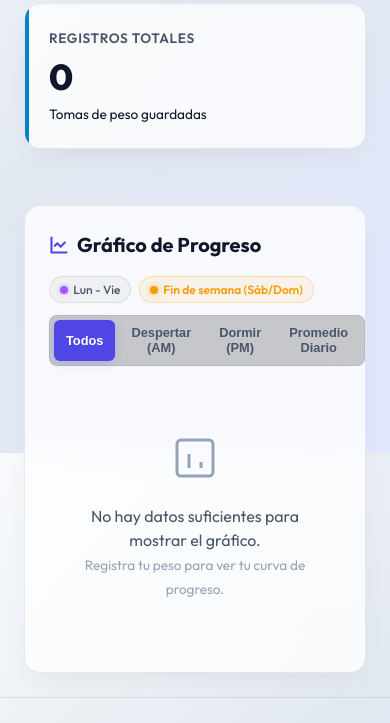
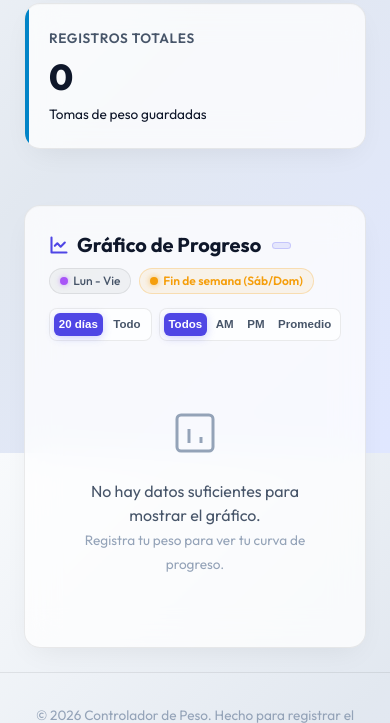
Before and after one commit to victoredier/weight-tracker, a Flask app: page / in a window 390 px wide. Shown: the part 1235-1958 px from the top of the page. Run offline with Flask 3, Linux system fonts and the light colour scheme; a user stored in the database is signed in; tables that the repository leaves empty hold one stand-in row (values such as "Sample post"); grey boxes marked "Sample" are stand-in pictures.

Commit message:
feat: mostrar registros de últimos 20 días por defecto en gráfica y opción de histórico completo

```diff
--- a/static/css/style.css
+++ b/static/css/style.css
@@ -1094,11 +1094,63 @@ footer {
     margin-top: auto;
 }
 
+/* Chart header & controls */
+.chart-header {
+    display: flex;
+    justify-content: space-between;
+    align-items: flex-start;
+    margin-bottom: 1.25rem;
+    flex-wrap: wrap;
+    gap: 0.85rem;
+}
+
+.chart-title-section {
+    display: flex;
+    flex-direction: column;
+    gap: 0.45rem;
+}
+
+.chart-title-row {
+    display: flex;
+    align-items: center;
+    gap: 0.65rem;
+    flex-wrap: wrap;
+}
+
+.chart-title {
+    font-size: 1.25rem;
+    font-weight: 700;
+    display: flex;
+    align-items: center;
+    gap: 0.5rem;
+    margin: 0;
+}
+
+.chart-count-badge {
+    font-size: 0.72rem;
+    font-weight: 600;
+    color: var(--color-primary);
+    background: rgba(99, 102, 241, 0.12);
+    border: 1px solid rgba(99, 102, 241, 0.25);
+    padding: 0.15rem 0.55rem;
+    border-radius: 9999px;
+    letter-spacing: 0.01em;
+    user-select: none;
+    transition: all var(--transition-fast);
+}
+
+.chart-controls {
+    display: flex;
+    align-items: center;
+    gap: 0.5rem;
+    flex-wrap: wrap;
+}
+
 /* Chart filter buttons styling */
 .chart-filter-group {
     display: flex;
     gap: 0.25rem;
-    background: rgba(0, 0, 0, 0.2);
+    background: var(--input-bg);
     padding: 0.25rem;
     border-radius: 8px;
     border: 1px solid var(--card-border);
@@ -1108,12 +1160,16 @@ footer {
     background: none;
     border: none;
     color: var(--text-secondary);
-    padding: 0.35rem 0.75rem;
+    padding: 0.35rem 0.7rem;
     font-size: 0.8rem;
     font-weight: 600;
     border-radius: 6px;
     cursor: pointer;
     transition: all var(--transition-fast);
+    display: inline-flex;
+    align-items: center;
+    justify-content: center;
+    white-space: nowrap;
 }
 
 .chart-filter-btn:hover {
@@ -1125,6 +1181,49 @@ footer {
     color: white;
     background: var(--color-primary);
     box-shadow: 0 2px 8px rgba(99, 102, 241, 0.3);
+}
+
+/* Responsive button text for compact screens */
+.btn-text-mobile {
+    display: none;
+}
+
+@media (max-width: 640px) {
+    .btn-text-desktop {
+        display: none;
+    }
+    .btn-text-mobile {
+        display: inline;
+    }
+    .chart-controls {
+        width: 100%;
+        gap: 0.4rem;
+    }
+    .chart-range-group,
+    .chart-mode-group {
+        flex: 1;
+    }
+    .chart-filter-btn {
+        flex: 1;
+        padding: 0.35rem 0.3rem;
+        font-size: 0.72rem;
+    }
+}
+
+/* Chart contextual empty state overlay */
+.chart-empty-state {
+    position: absolute;
+    inset: 0;
+    display: flex;
+    flex-direction: column;
+    align-items: center;
+    justify-content: center;
+    background: var(--card-bg);
+    backdrop-filter: blur(6px);
+    border-radius: 8px;
+    z-index: 10;
+    text-align: center;
+    padding: 1.5rem;
 }
 
 /* Chart Legend Badges */
--- a/static/js/main.js
+++ b/static/js/main.js
@@ -179,11 +179,29 @@ function setupWeightChart() {
         return `${labelPrefix}${weight.toFixed(1)} kg (${dateFormatted}, ${timeFormatted})${weekendTag}`;
     }
 
+    // Filter state: default to 20 days and all measurement times
+    let currentRange = '20d';
+    let currentFilter = 'all';
+
+    // Calculate cutoff date for range (daysAgo at 00:00:00)
+    function getCutoffDate(daysAgo) {
+        const now = new Date();
+        return new Date(now.getFullYear(), now.getMonth(), now.getDate() - daysAgo, 0, 0, 0, 0);
+    }
+
     // Process and filter data with weekend metadata
     let currentFilteredData = [];
-    function getFilteredData(filterType) {
+    function getFilteredData(filterType, rangeType) {
+        // 1. Filter by range
+        let rangeData = chartData;
+        if (rangeType === '20d') {
+            const cutoff = getCutoffDate(20);
+            rangeData = chartData.filter(d => parseDate(d.date) >= cutoff);
+        }
+
+        // 2. Filter by mode (all, am, pm, average)
         if (filterType === 'all') {
-            return chartData.map(d => {
+            return rangeData.map(d => {
                 const dateObj = parseDate(d.date);
                 return {
                     weight: d.weight,
@@ -195,7 +213,7 @@ function setupWeightChart() {
                 };
             });
         } else if (filterType === 'am') {
-            return chartData
+            return rangeData
                 .filter(d => {
                     const hour = parseDate(d.date).getHours();
                     return hour < 12;
@@ -212,7 +230,7 @@ function setupWeightChart() {
                     };
                 });
         } else if (filterType === 'pm') {
-            return chartData
+            return rangeData
                 .filter(d => {
                     const hour = parseDate(d.date).getHours();
                     return hour >= 12;
@@ -230,7 +248,7 @@ function setupWeightChart() {
                 });
         } else if (filterType === 'average') {
             const groups = {};
-            chartData.forEach(d => {
+            rangeData.forEach(d => {
                 const dateKey = d.date.split(' ')[0]; // 'YYYY-MM-DD'
                 if (!groups[dateKey]) {
                     groups[dateKey] = [];
@@ -260,17 +278,41 @@ function setupWeightChart() {
         return [];
     }
 
-    // Default to 'all' filter initially
-    currentFilteredData = getFilteredData('all');
+    // Fallback: If user has records but none in the last 20 days,
+    // activate 'all' so they don't see an empty chart on first load
+    const hasLogsInLast20Days = chartData.some(d => parseDate(d.date) >= getCutoffDate(20));
+    if (!hasLogsInLast20Days && chartData.length > 0) {
+        currentRange = 'all';
+        const range20Btn = document.getElementById('range-20d');
+        const rangeAllBtn = document.getElementById('range-all');
+        if (range20Btn && rangeAllBtn) {
+            range20Btn.classList.remove('active');
+            rangeAllBtn.classList.add('active');
+        }
+    }
+
+    // Default filtered data
+    currentFilteredData = getFilteredData(currentFilter, currentRange);
+
+    // Helper to update count badge
+    function updateCountBadge() {
+        const countBadge = document.getElementById('chart-count-badge');
+        if (countBadge) {
+            const count = currentFilteredData.length;
+            countBadge.textContent = `${count} ${count === 1 ? 'registro' : 'registros'}`;
+        }
+    }
+    updateCountBadge();
 
     // Helper to apply dataset styling (weekend amber vs weekday purple)
     function applyDatasetStyles(dataset, dataList) {
         dataset.data = dataList.map(d => d.weight);
         dataset.pointBackgroundColor = dataList.map(d => d.isWeekend ? '#f59e0b' : '#a855f7');
         dataset.pointBorderColor = dataList.map(d => '#ffffff');
-        dataset.pointBorderWidth = dataList.map(d => d.isWeekend ? 2.5 : 2);
-        dataset.pointRadius = dataList.map(d => d.isWeekend ? 6 : 4);
-        dataset.pointHoverRadius = dataList.map(d => d.isWeekend ? 8.5 : 6);
+        const isDense = dataList.length > 35;
+        dataset.pointBorderWidth = dataList.map(d => d.isWeekend ? (isDense ? 2 : 2.5) : (isDense ? 1.5 : 2));
+        dataset.pointRadius = dataList.map(d => d.isWeekend ? (isDense ? 4.5 : 6) : (isDense ? 3 : 4));
+        dataset.pointHoverRadius = dataList.map(d => d.isWeekend ? (isDense ? 7 : 8.5) : (isDense ? 5 : 6));
         dataset.pointHoverBackgroundColor = dataList.map(d => d.isWeekend ? '#d97706' : '#9333ea');
     }
 
@@ -401,6 +443,8 @@ function setupWeightChart() {
                         drawBorder: false
                     },
                     ticks: {
+                        autoSkip: true,
+                        maxTicksLimit: 14,
                         color: function(context) {
                             const item = currentFilteredData[context.index];
                             return (item && item.isWeekend) ? '#f59e0b' : ticksColor;
@@ -436,24 +480,69 @@ function setupWeightChart() {
     // Save chart instance globally to update theme dynamically
     window.weightChartInstance = chart;
 
-    // Wire up filter button clicks
-    const filterBtns = document.querySelectorAll('.chart-filter-btn');
-    filterBtns.forEach(btn => {
+    // Helper to refresh chart data, labels, styles, count badge and empty state
+    function updateChartUI() {
+        currentFilteredData = getFilteredData(currentFilter, currentRange);
+
+        // Update count badge
+        updateCountBadge();
+
+        // Manage contextual empty state overlay
+        const emptyOverlay = document.getElementById('chart-empty-filter');
+        const emptyMsg = document.getElementById('chart-empty-message');
+        if (emptyOverlay) {
+            if (currentFilteredData.length === 0) {
+                emptyOverlay.style.display = 'flex';
+                if (emptyMsg) {
+                    if (currentRange === '20d') {
+                        emptyMsg.textContent = 'No hay registros en los últimos 20 días con este filtro.';
+                    } else {
+                        emptyMsg.textContent = 'No hay registros con este filtro.';
+                    }
+                }
+            } else {
+                emptyOverlay.style.display = 'none';
+            }
+        }
+
+        // Update chart labels, dataset and re-render
+        chart.data.labels = currentFilteredData.map(d => d.label);
+        applyDatasetStyles(chart.data.datasets[0], currentFilteredData);
+        chart.update();
+    }
+
+    // Wire up range button clicks (20 days vs All)
+    const rangeBtns = document.querySelectorAll('.chart-range-btn');
+    rangeBtns.forEach(btn => {
         btn.addEventListener('click', () => {
-            // Update active class
-            filterBtns.forEach(b => b.classList.remove('active'));
+            rangeBtns.forEach(b => b.classList.remove('active'));
             btn.classList.add('active');
-
-            // Get filtered data
-            const filterType = btn.getAttribute('data-filter');
-            currentFilteredData = getFilteredData(filterType);
-
-            // Update chart labels and point styles
-            chart.data.labels = currentFilteredData.map(d => d.label);
-            applyDatasetStyles(chart.data.datasets[0], currentFilteredData);
-            chart.update();
+            currentRange = btn.getAttribute('data-range');
+            updateChartUI();
         });
     });
+
+    // Wire up mode button clicks (All, AM, PM, Average)
+    const typeBtns = document.querySelectorAll('.chart-type-btn');
+    typeBtns.forEach(btn => {
+        btn.addEventListener('click', () => {
+            typeBtns.forEach(b => b.classList.remove('active'));
+            btn.classList.add('active');
+            currentFilter = btn.getAttribute('data-filter');
+            updateChartUI();
+        });
+    });
+
+    // Wire up reset range button from contextual empty overlay
+    const resetRangeBtn = document.getElementById('btn-chart-reset-range');
+    if (resetRangeBtn) {
+        resetRangeBtn.addEventListener('click', () => {
+            const rangeAllBtn = document.getElementById('range-all');
+            if (rangeAllBtn) {
+                rangeAllBtn.click();
+            }
+        });
+    }
 }
 
 /**
--- a/templates/dashboard.html
+++ b/templates/dashboard.html
@@ -163,28 +163,61 @@
     <!-- Weight History Chart -->
     <div class="dashboard-chart">
         <div class="card" style="flex-grow: 1; min-height: 380px; display: flex; flex-direction: column;">
-            <div style="display: flex; justify-content: space-between; align-items: center; margin-bottom: 1.25rem; flex-wrap: wrap; gap: 0.75rem;">
-                <div style="display: flex; align-items: center; gap: 1rem; flex-wrap: wrap;">
-                    <h2 style="font-size: 1.25rem; font-weight: 700; display: flex; align-items: center; gap: 0.5rem; margin: 0;">
-                        <svg xmlns="http://www.w3.org/2000/svg" width="20" height="20" viewBox="0 0 24 24" fill="none" stroke="var(--color-primary)" stroke-width="2.5" stroke-linecap="round" stroke-linejoin="round"><path d="M3 3v18h18"/><path d="m19 9-5 5-4-4-3 3"/></svg>
-                        Gráfico de Progreso
-                    </h2>
+            <div class="chart-header">
+                <div class="chart-title-section">
+                    <div class="chart-title-row">
+                        <h2 class="chart-title">
+                            <svg xmlns="http://www.w3.org/2000/svg" width="20" height="20" viewBox="0 0 24 24" fill="none" stroke="var(--color-primary)" stroke-width="2.5" stroke-linecap="round" stroke-linejoin="round"><path d="M3 3v18h18"/><path d="m19 9-5 5-4-4-3 3"/></svg>
+                            Gráfico de Progreso
+                        </h2>
+                        <span class="chart-count-badge" id="chart-count-badge"></span>
+                    </div>
                     <div class="chart-legend-badges">
                         <span class="legend-badge badge-weekday"><span class="legend-dot dot-weekday"></span> Lun - Vie</span>
                         <span class="legend-badge badge-weekend" title="Sábados y Domingos identificados"><span class="legend-dot dot-weekend"></span> Fin de semana (Sáb/Dom)</span>
                     </div>
                 </div>
-                <div class="chart-filter-group">
-                    <button type="button" class="chart-filter-btn active" data-filter="all" id="filter-all">Todos</button>
-                    <button type="button" class="chart-filter-btn" data-filter="am" id="filter-am">Despertar (AM)</button>
-                    <button type="button" class="chart-filter-btn" data-filter="pm" id="filter-pm">Dormir (PM)</button>
-                    <button type="button" class="chart-filter-btn" data-filter="average" id="filter-average">Promedio Diario</button>
+
+                <div class="chart-controls">
+                    <!-- Selector de Rango Temporal -->
+                    <div class="chart-filter-group chart-range-group" role="group" aria-label="Rango temporal">
+                        <button type="button" class="chart-filter-btn chart-range-btn active" data-range="20d" id="range-20d" title="Mostrar registros de los últimos 20 días">
+                            <span class="btn-text-desktop">Últimos 20 días</span>
+                            <span class="btn-text-mobile">20 días</span>
+                        </button>
+                        <button type="button" class="chart-filter-btn chart-range-btn" data-range="all" id="range-all" title="Mostrar todos los registros históricos">
+                            <span class="btn-text-desktop">Todo el histórico</span>
+                            <span class="btn-text-mobile">Todo</span>
+                        </button>
+                    </div>
+
+                    <!-- Selector de Momento del Día / Promedio -->
+                    <div class="chart-filter-group chart-mode-group" role="group" aria-label="Momento del día">
+                        <button type="button" class="chart-filter-btn chart-type-btn active" data-filter="all" id="filter-all" title="Todos los registros del rango">Todos</button>
+                        <button type="button" class="chart-filter-btn chart-type-btn" data-filter="am" id="filter-am" title="Solo pesajes al despertar (AM)">
+                            <span class="btn-text-desktop">Despertar (AM)</span>
+                            <span class="btn-text-mobile">AM</span>
+                        </button>
+                        <button type="button" class="chart-filter-btn chart-type-btn" data-filter="pm" id="filter-pm" title="Solo pesajes al dormir (PM)">
+                            <span class="btn-text-desktop">Dormir (PM)</span>
+                            <span class="btn-text-mobile">PM</span>
+                        </button>
+                        <button type="button" class="chart-filter-btn chart-type-btn" data-filter="average" id="filter-average" title="Promedio de peso por día">
+                            <span class="btn-text-desktop">Promedio Diario</span>
+                            <span class="btn-text-mobile">Promedio</span>
+                        </button>
+                    </div>
                 </div>
             </div>
 
             {% if stats.logs_count > 0 %}
                 <div style="position: relative; flex-grow: 1; min-height: 280px; width: 100%;">
                     <canvas id="weightChart"></canvas>
+                    <div id="chart-empty-filter" class="chart-empty-state" style="display: none;">
+                        <svg xmlns="http://www.w3.org/2000/svg" width="36" height="36" viewBox="0 0 24 24" fill="none" stroke="currentColor" stroke-width="1.5" stroke-linecap="round" stroke-linejoin="round" style="color: var(--text-muted); margin-bottom: 0.5rem;"><circle cx="12" cy="12" r="10"></circle><line x1="12" y1="8" x2="12" y2="12"></line><line x1="12" y1="16" x2="12.01" y2="16"></line></svg>
+                        <p id="chart-empty-message" style="margin-bottom: 0.75rem; color: var(--text-secondary); font-size: 0.9rem;">No hay registros en los últimos 20 días con este filtro.</p>
+                        <button type="button" class="btn btn-secondary btn-sm" id="btn-chart-reset-range">Ver todo el histórico</button>
+                    </div>
                 </div>
             {% else %}
                 <div class="empty-state" style="margin: auto;">
```
